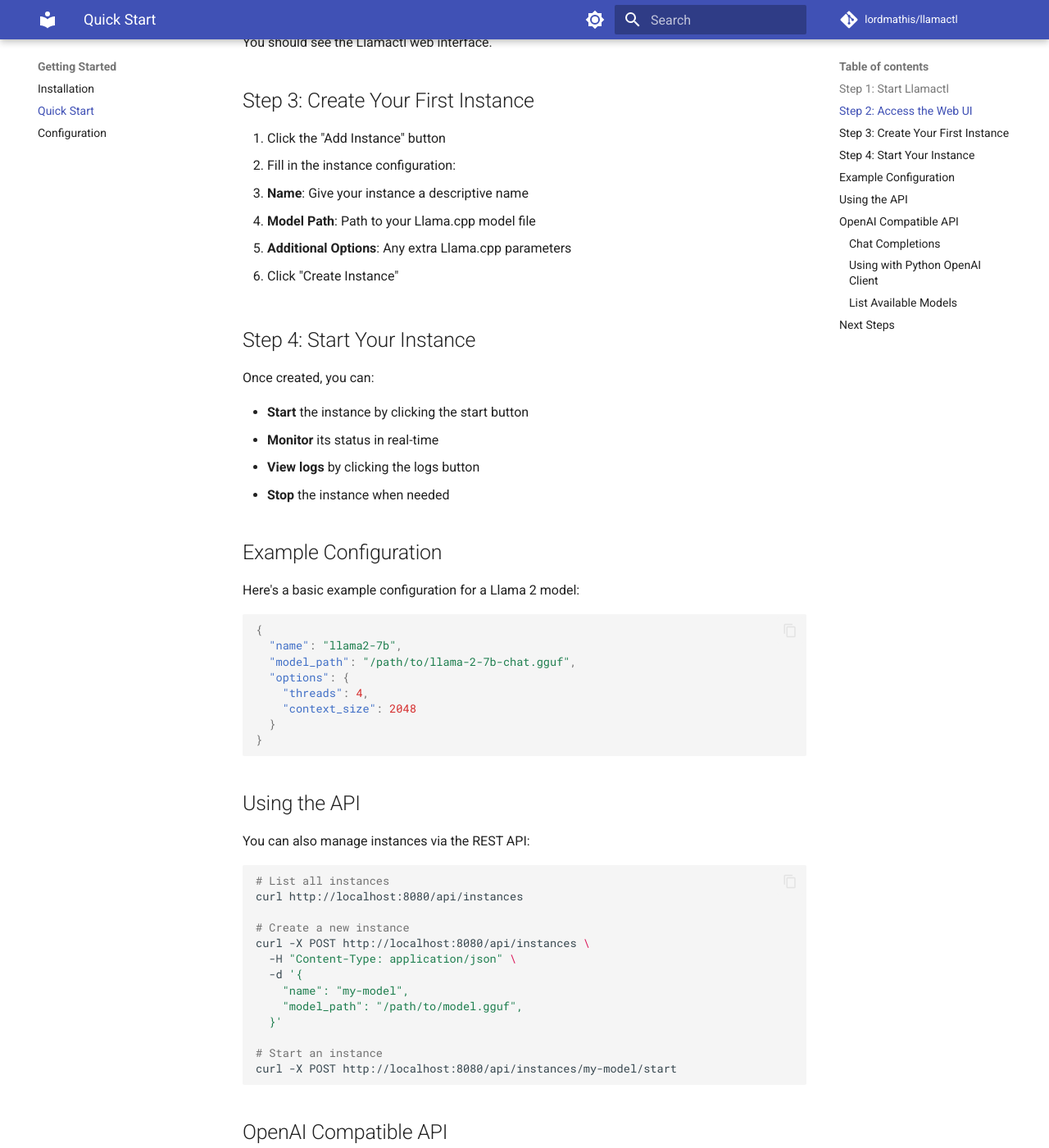
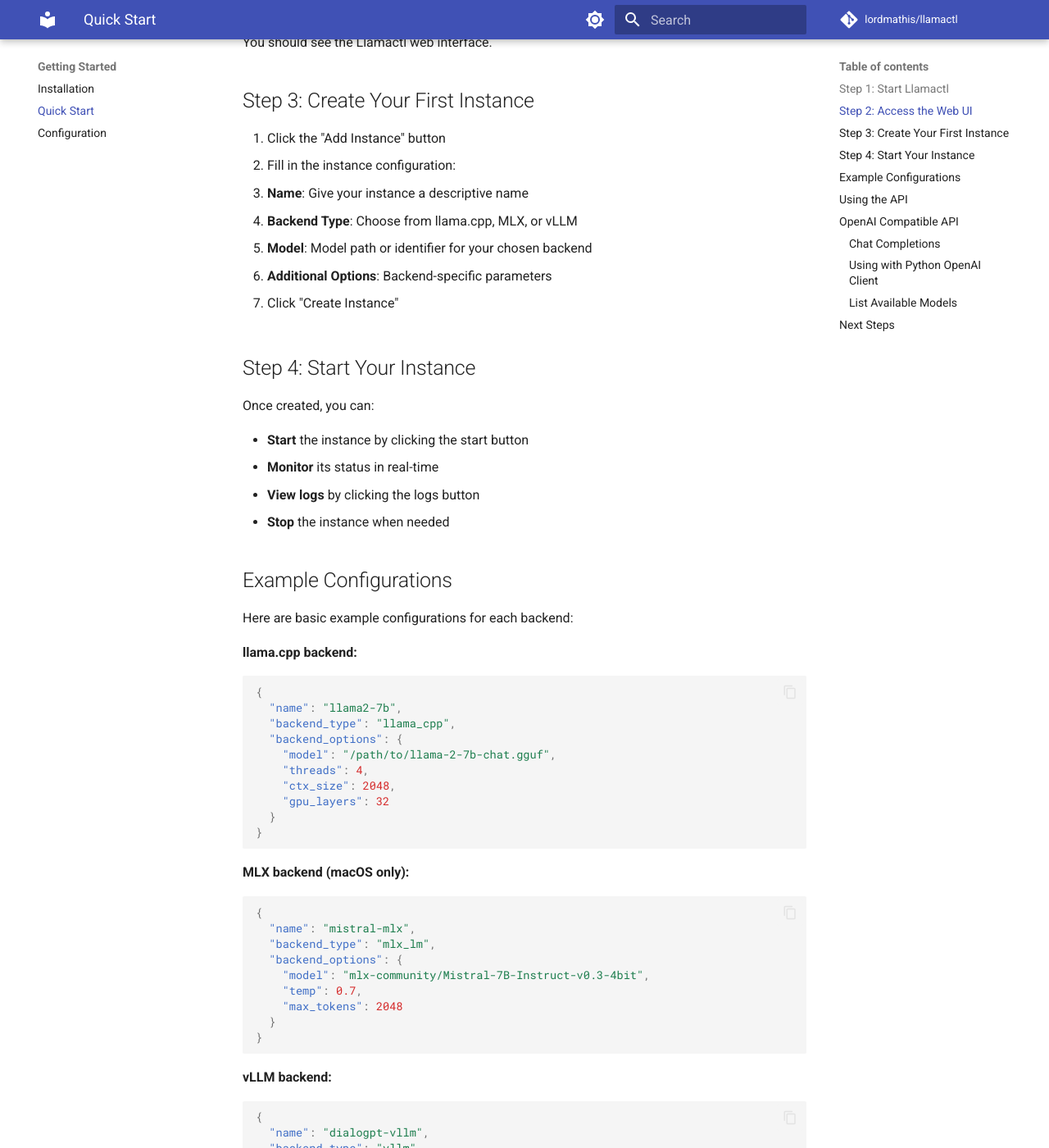
Before and after one commit to lordmathis/llamactl, an MkDocs documentation site: the page built from docs/getting-started/quick-start.md, in a window 1280 px wide and 1400 px high, scrolled down 684 px. Shown: the whole window at 82% size. Built offline with MkDocs 1.6.1 and Material for MkDocs 9.7.7, drawn with Linux system fonts in a browser that asks for light colours; comment, search, counter and statistics services are not loaded; the version menu is left out; some of the changed text lies outside the part shown.

Commit message:
Add vLLM backend support to documentation and update instance management instructions

````diff
--- a/docs/getting-started/quick-start.md
+++ b/docs/getting-started/quick-start.md
@@ -29,8 +29,9 @@
 1. Click the "Add Instance" button
 2. Fill in the instance configuration:
    - **Name**: Give your instance a descriptive name
-   - **Model Path**: Path to your Llama.cpp model file
-   - **Additional Options**: Any extra Llama.cpp parameters
+   - **Backend Type**: Choose from llama.cpp, MLX, or vLLM
+   - **Model**: Model path or identifier for your chosen backend
+   - **Additional Options**: Backend-specific parameters
 
 3. Click "Create Instance"
 
@@ -43,17 +44,46 @@
 - **View logs** by clicking the logs button
 - **Stop** the instance when needed
 
-## Example Configuration
+## Example Configurations
 
-Here's a basic example configuration for a Llama 2 model:
+Here are basic example configurations for each backend:
 
+**llama.cpp backend:**
 ```json
 {
   "name": "llama2-7b",
-  "model_path": "/path/to/llama-2-7b-chat.gguf",
-  "options": {
+  "backend_type": "llama_cpp",
+  "backend_options": {
+    "model": "/path/to/llama-2-7b-chat.gguf",
     "threads": 4,
-    "context_size": 2048
+    "ctx_size": 2048,
+    "gpu_layers": 32
+  }
+}
+```
+
+**MLX backend (macOS only):**
+```json
+{
+  "name": "mistral-mlx",
+  "backend_type": "mlx_lm",
+  "backend_options": {
+    "model": "mlx-community/Mistral-7B-Instruct-v0.3-4bit",
+    "temp": 0.7,
+    "max_tokens": 2048
+  }
+}
+```
+
+**vLLM backend:**
+```json
+{
+  "name": "dialogpt-vllm",
+  "backend_type": "vllm",
+  "backend_options": {
+    "model": "microsoft/DialoGPT-medium",
+    "tensor_parallel_size": 2,
+    "gpu_memory_utilization": 0.9
   }
 }
 ```
@@ -66,12 +96,14 @@
 # List all instances
 curl http://localhost:8080/api/instances
 
-# Create a new instance
-curl -X POST http://localhost:8080/api/instances \
+# Create a new llama.cpp instance
+curl -X POST http://localhost:8080/api/instances/my-model \
   -H "Content-Type: application/json" \
   -d '{
-    "name": "my-model",
-    "model_path": "/path/to/model.gguf",
+    "backend_type": "llama_cpp",
+    "backend_options": {
+      "model": "/path/to/model.gguf"
+    }
   }'
 
 # Start an instance
--- a/docs/user-guide/managing-instances.md
+++ b/docs/user-guide/managing-instances.md
@@ -1,6 +1,6 @@
 # Managing Instances
 
-Learn how to effectively manage your llama.cpp and MLX instances with Llamactl through both the Web UI and API.
+Learn how to effectively manage your llama.cpp, MLX, and vLLM instances with Llamactl through both the Web UI and API.
 
 ## Overview
 
@@ -42,9 +42,11 @@
 3. **Choose Backend Type**:
     - **llama.cpp**: For GGUF models using llama-server
     - **MLX**: For MLX-optimized models (macOS only)
+    - **vLLM**: For distributed serving and high-throughput inference
 4. Configure model source:
     - **For llama.cpp**: GGUF model path or HuggingFace repo
     - **For MLX**: MLX model path or identifier (e.g., `mlx-community/Mistral-7B-Instruct-v0.3-4bit`)
+    - **For vLLM**: HuggingFace model identifier (e.g., `microsoft/DialoGPT-medium`)
 5. Configure optional instance management settings:
     - **Auto Restart**: Automatically restart instance on failure
     - **Max Restarts**: Maximum number of restart attempts
@@ -54,6 +56,7 @@
 6. Configure backend-specific options:
     - **llama.cpp**: Threads, context size, GPU layers, port, etc.
     - **MLX**: Temperature, top-p, adapter path, Python environment, etc.
+    - **vLLM**: Tensor parallel size, GPU memory utilization, quantization, etc.
 7. Click **"Create"** to save the instance
 
 ### Via API
@@ -85,6 +88,20 @@
     },
     "auto_restart": true,
     "max_restarts": 3
+  }'
+
+# Create vLLM instance
+curl -X POST http://localhost:8080/api/instances/my-vllm-instance \
+  -H "Content-Type: application/json" \
+  -d '{
+    "backend_type": "vllm",
+    "backend_options": {
+      "model": "microsoft/DialoGPT-medium",
+      "tensor_parallel_size": 2,
+      "gpu_memory_utilization": 0.9
+    },
+    "auto_restart": true,
+    "on_demand_start": true
   }'
 
 # Create llama.cpp instance with HuggingFace model
@@ -179,16 +196,17 @@
 
 ## Instance Proxy
 
-Llamactl proxies all requests to the underlying backend instances (llama-server or MLX).
+Llamactl proxies all requests to the underlying backend instances (llama-server, MLX, or vLLM).
 
 ```bash
 # Get instance details
 curl http://localhost:8080/api/instances/{name}/proxy/
 ```
 
-Both backends provide OpenAI-compatible endpoints. Check the respective documentation:
+All backends provide OpenAI-compatible endpoints. Check the respective documentation:
 - [llama-server docs](https://github.com/ggml-org/llama.cpp/blob/master/tools/server/README.md)
 - [MLX-LM docs](https://github.com/ml-explore/mlx-lm/blob/main/mlx_lm/SERVER.md)
+- [vLLM docs](https://docs.vllm.ai/en/latest/)
 
 ### Instance Health
 
````
Also changed, not shown: README.md (+24 -2 lines), docs/getting-started/configuration.md (+3 -0 lines), docs/getting-started/installation.md (+16 -0 lines).
